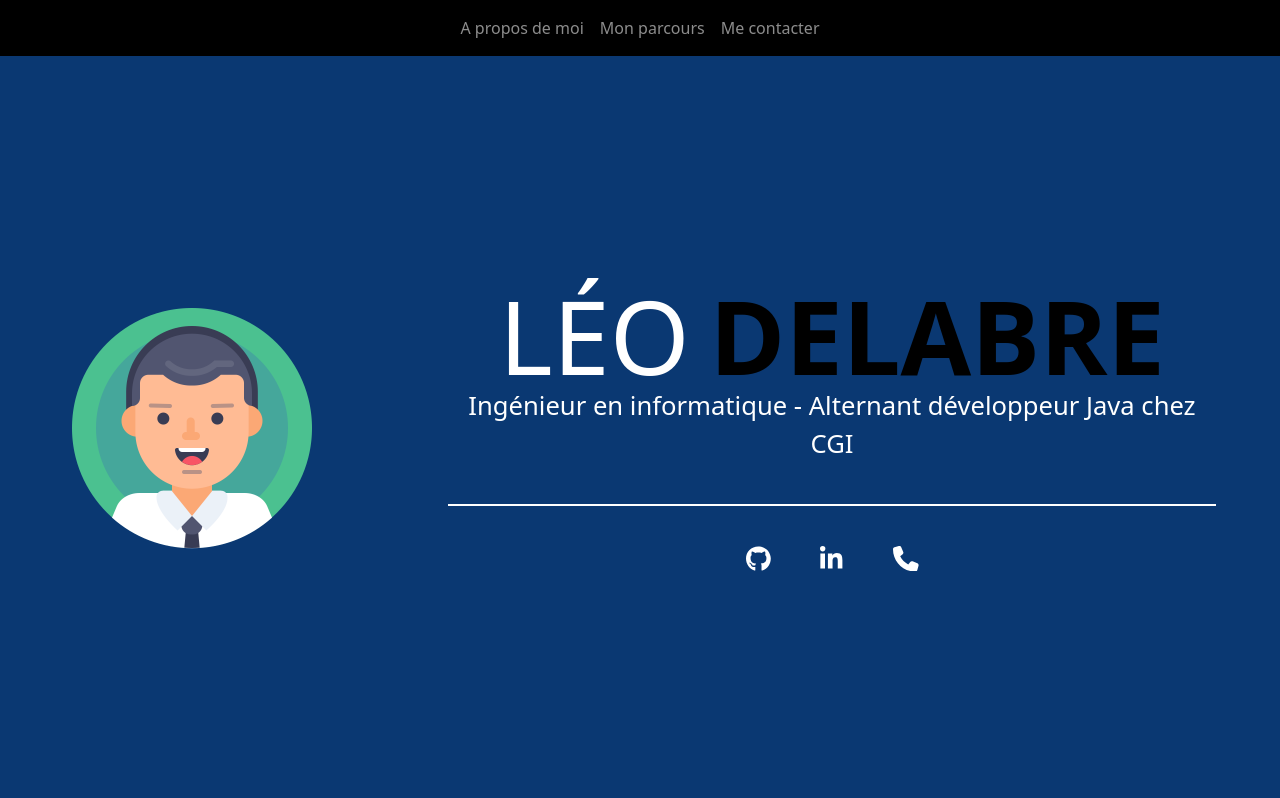
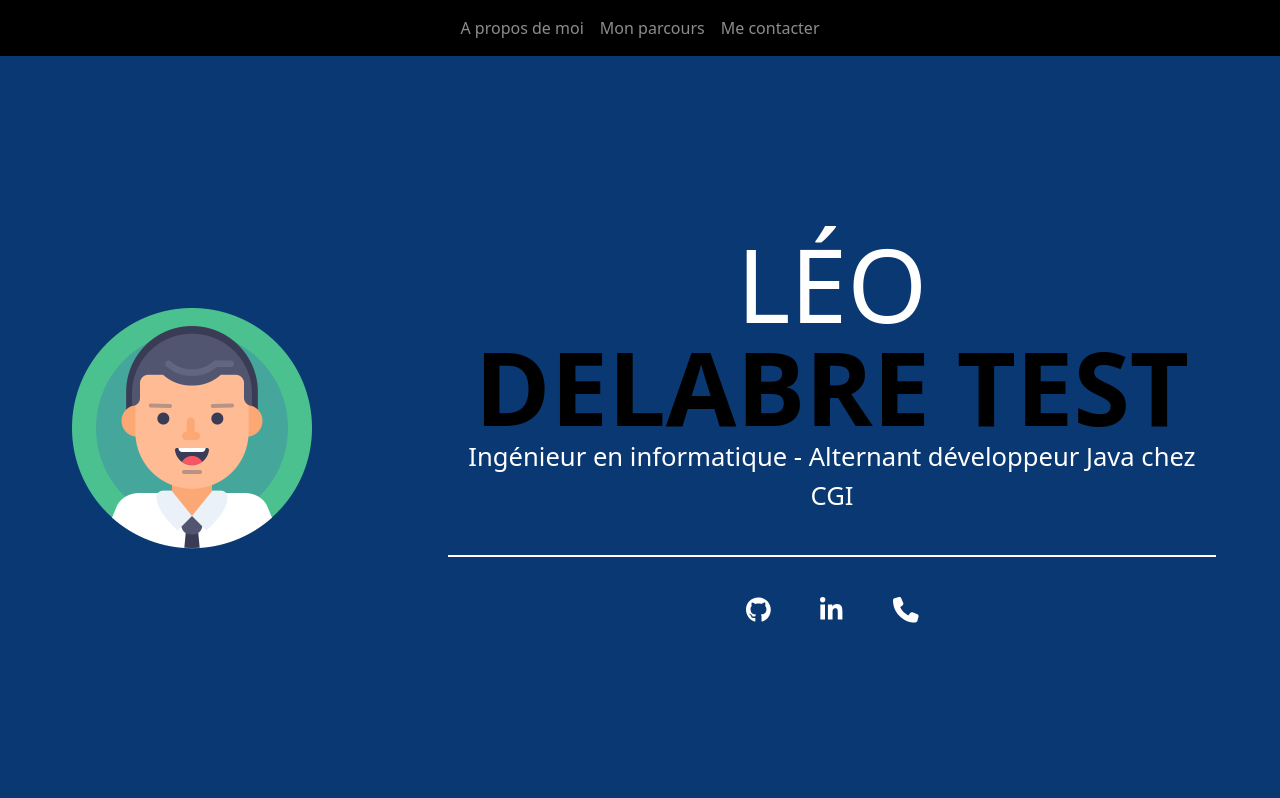
Before and after one commit to SharkX42/cv-leo, a React (Create React App) app: page / in a window 1280 px wide. Shown: the top 798 px of the page. Built offline with nearby package versions, Linux system fonts and the light colour scheme.

Commit message:
Update Home.js

```diff
--- a/src/Home.js
+++ b/src/Home.js
@@ -17,7 +17,7 @@ function Home(){
                       Léo
                     </span>
                     <span id={"second"}>
-                      Delabre
+                      Delabre Test
                     </span>
                 </p>
                 <div id={"desc"}>
```
